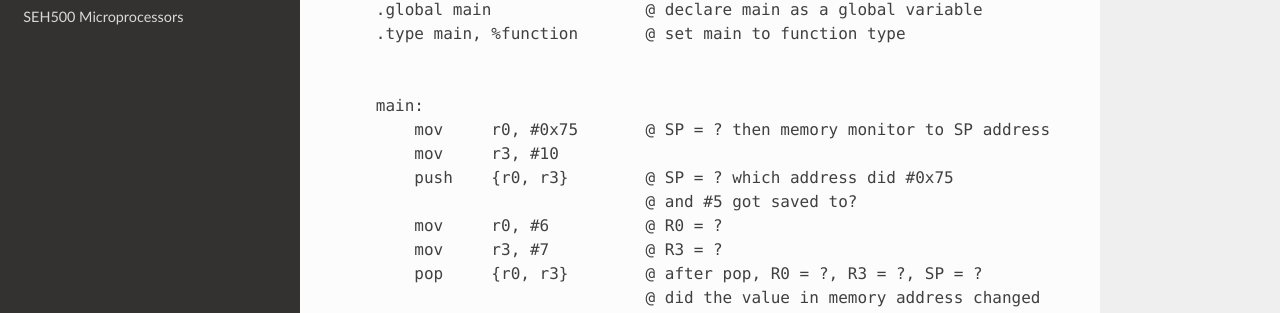
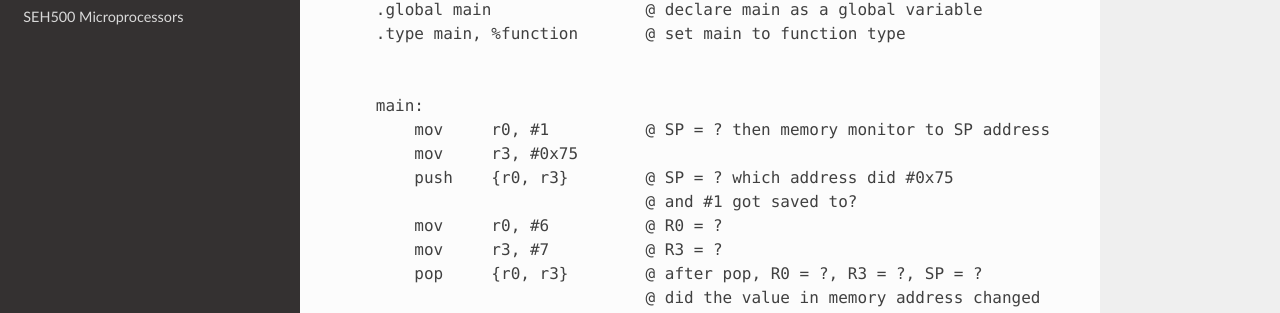
Before and after one commit to Seneca-BSA/bsa, an MkDocs documentation site: the page built from docs/seh500/lab5.md, in a window 1280 px wide and 900 px high, scrolled down 7044 px. Shown: the part 164-477 px from the top of the window. Built offline with MkDocs 1.6.1, drawn with Linux system fonts in a browser that asks for light colours; nearby versions of some CDN libraries.

Commit message:
uploaded armv7m

```diff
--- a/docs/seh500/lab5.md
+++ b/docs/seh500/lab5.md
@@ -262,10 +262,10 @@ Similar to the previous lab.
     .type main, %function       @ set main to function type
 
     main:
-        mov 	r0, #0x75       @ SP = ? then memory monitor to SP address
-        mov 	r3, #10
+        mov 	r0, #1          @ SP = ? then memory monitor to SP address
+        mov 	r3, #0x75
 	    push	{r0, r3}        @ SP = ? which address did #0x75
-                                @ and #5 got saved to?
+                                @ and #1 got saved to?
         mov 	r0, #6          @ R0 = ?
         mov 	r3, #7          @ R3 = ?
 	    pop     {r0, r3}        @ after pop, R0 = ?, R3 = ?, SP = ?
```
Also changed, not shown: docs/seh500/lab7.md (+4 -1 lines), 1 other file.
